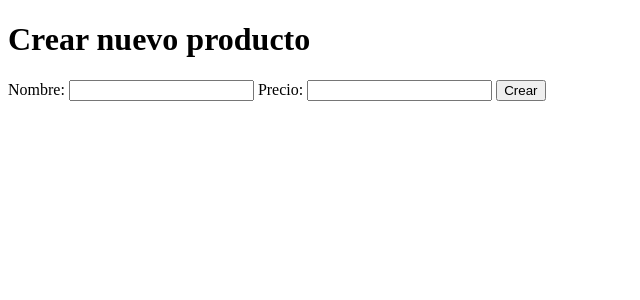
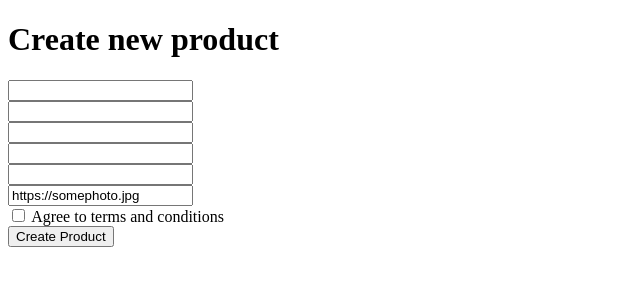
Before and after one commit to zampolini7/coder-backend-39770-nico-zampolini, a Node server app: template src/views/new_product.handlebars in a window 1280 px wide. Shown: the top 300 px of the page, without its empty margins (0-640 px from the left). Run offline with Node 20, Linux system fonts and the light colour scheme; the template is opened without the code that fills it, so the values that code supplies are empty; some libraries are stand-ins or nearby versions.

Commit message:
newProducts.js, newProducts.handlebars home.js, home.handlebars

```diff
--- a/src/router/index.js
+++ b/src/router/index.js
@@ -1,11 +1,11 @@
 import { Router } from "express";
 import api_router from "./api/index.js";
-// import view_router from "./views/index.js";
+import view_router from "./views/index.js";
 
 const router = Router();
 
 router.use("/api", api_router);
-// router.use("/", view_router);
+router.use("/", view_router);
 
 router.get('/', (req, res) => {
     const cartItemCount = 5
--- a/src/router/views/index.js
+++ b/src/router/views/index.js
@@ -1,4 +1,6 @@
 import { Router } from "express";
+import newProduct_router from "./newProducts.js";
+import home_router from "./home.js";
 
 const router = Router();
 
@@ -9,4 +11,8 @@
 
 router.get("/views", views_function);
 
+router.use('/products', newProduct_router)
+router.use('/', home_router)
+
+
 export default router;
--- a/src/views/new_product.handlebars
+++ b/src/views/new_product.handlebars
@@ -1,17 +1,46 @@
 <!DOCTYPE html>
 <html>
 <head>
-  <title>Nuevo Producto</title>
+  <title>Products</title>
 </head>
 <body>
-  <h1>Crear nuevo producto</h1>
+  <h1>Create new product</h1>
   <!-- Formulario para crear un nuevo producto -->
-  <form action="/api/products" method="POST">
-    <label for="name">Nombre:</label>
-    <input type="text" id="name" name="name">
-    <label for="price">Precio:</label>
-    <input type="number" id="price" name="price">
-    <button type="submit">Crear</button>
-  </form>
-</body>
-</html>
+
+      <form class="row g-3" id="newProductForm" action="/api/products" method="POST">
+        <div class="col-md-3">
+          <label for="name" class="form-label">{{title}}</label>
+          <input type="text" class="form-control" id="name" value="" required>
+        </div>
+        <div class="col-md-4">
+          <label for="description" class="form-label">{{description}}</label>
+          <input type="text" class="form-control" id="description" value="" required>
+        </div>
+        <div class="col-md-3">
+          <label for="stock" class="form-label">{{stock}}</label>
+          <input type="number" class="form-control" id="stock" value="" required>
+        </div>
+        <div class="col-md-3">
+          <label for="code" class="form-label">{{code}}</label>
+          <input type="text" class="form-control" id="code" required>
+        </div>
+         <div class="col-md-3">
+          <label for="price" class="form-label">{{price}}</label>
+          <input type="number" class="form-control" id="price" required>
+        </div>
+        <div class="col-md-4">
+          <label for="thumbnail" class="form-label">{{thumbnail}}</label>
+          <input type="text" class="form-control" id="thumbnail" value="https://somephoto.jpg" required>
+        </div>
+        <div class="col-12">
+          <div class="form-check">
+            <input class="form-check-input" type="checkbox" value="" id="invalidCheck2" required>
+            <label class="form-check-label" for="invalidCheck2">
+              Agree to terms and conditions
+            </label>
+          </div>
+        </div>
+        <div class="col-12">
+          <button class="btn btn-primary" type="submit">Create Product</button>
+        </div>
+      </form>
```
Also changed, not shown: public/newProduct.js (added, +31 -0 lines), src/router/views/home.js (added, +21 -0 lines), src/router/views/newProducts.js (added, +57 -0 lines), src/views/home.handlebars (+15 -9 lines).
